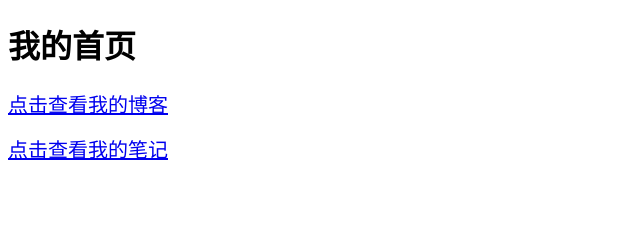
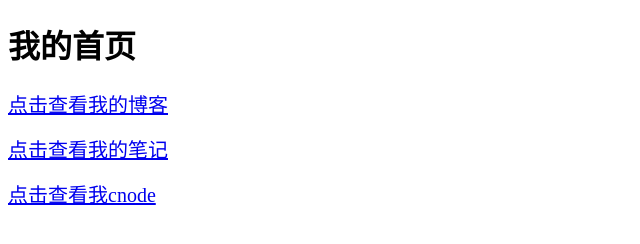
Before and after one commit to 654450587/654450587.github.io, a plain HTML site: page index.html in a window 1280 px wide. Shown: the whole page, without its empty margins (0-640 px from the left). Drawn offline with Linux system fonts and the light colour scheme.

Commit message:
Update index.html

```diff
--- a/index.html
+++ b/index.html
@@ -10,5 +10,6 @@
   <h1>我的首页</h1>
   <p><a style='font-size:20px' href="https://happywanghao.github.io/blog">点击查看我的博客</a></p>
   <p><a style='font-size:20px' href="https://happywanghao.github.io/my-note">点击查看我的笔记</a></p>
+  <p><a style='font-size:20px' href="https://happywanghao.github.io/cnode">点击查看我cnode</a></p>
 </body>
 </html>
```
